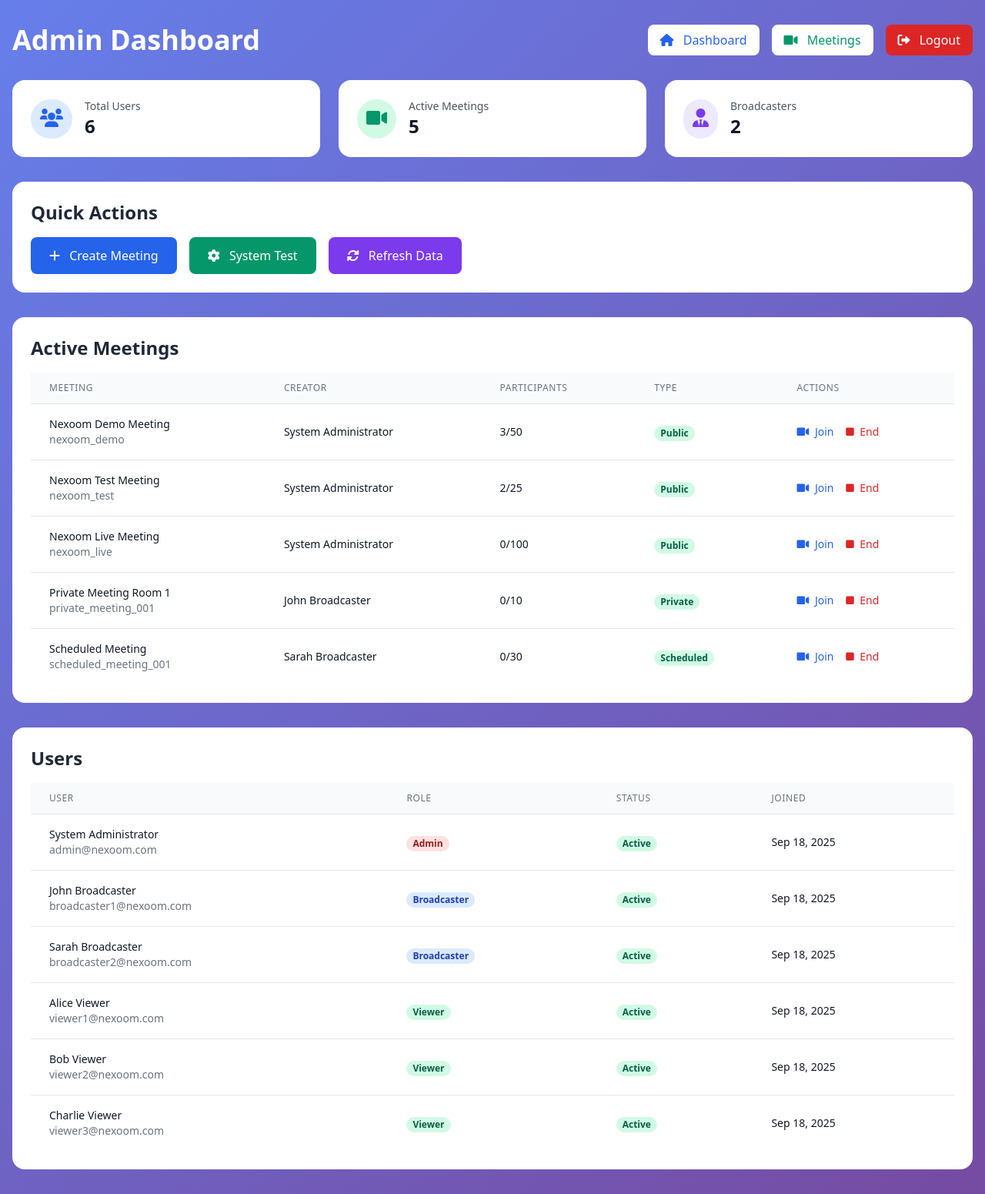
After one commit to patricks95/nexoom, a PHP site: page /admin.php in a window 1280 px wide. The commit adds this page. Shown: the whole page at 77% size. Run offline with PHP 8.4, Linux system fonts and the light colour scheme; a user stored in the database is signed in; data comes from the database, SQL or seed files in the repository.

Commit message:
changes for the admin

```diff
--- /dev/null
+++ b/admin.php
@@ -0,0 +1,222 @@
+<?php
+require_once 'includes/auth.php';
+require_once 'includes/meeting.php';
+
+// Require admin role
+requireRole(['admin']);
+
+$user = getCurrentUser();
+$meeting = new Meeting();
+
+// Get all active meetings
+$activeMeetings = $meeting->getActiveMeetings();
+
+// Get all users (simplified - in production you'd paginate this)
+$allUsers = fetchAll("SELECT id, username, email, full_name, role, is_active, created_at FROM users ORDER BY created_at DESC");
+?>
+<!DOCTYPE html>
+<html lang="en">
+<head>
+    <meta charset="UTF-8">
+    <meta name="viewport" content="width=device-width, initial-scale=1.0">
+    <title>Admin Dashboard - Nexoom</title>
+    <link href="https://cdn.jsdelivr.net/npm/tailwindcss@2.2.19/dist/tailwind.min.css" rel="stylesheet">
+    <link href="https://cdnjs.cloudflare.com/ajax/libs/font-awesome/6.0.0/css/all.min.css" rel="stylesheet">
+    <style>
+        .gradient-bg {
+            background: linear-gradient(135deg, #667eea 0%, #764ba2 100%);
+        }
+    </style>
+</head>
+<body class="gradient-bg min-h-screen">
+    <div class="container mx-auto px-4 py-8">
+        <div class="flex justify-between items-center mb-8">
+            <h1 class="text-4xl font-bold text-white">Admin Dashboard</h1>
+            <div class="flex space-x-4">
+                <a href="index.php" class="bg-white text-blue-600 px-4 py-2 rounded-lg hover:bg-gray-100 transition duration-300">
+                    <i class="fas fa-home mr-2"></i> Dashboard
+                </a>
+                <a href="meetings.php" class="bg-white text-green-600 px-4 py-2 rounded-lg hover:bg-gray-100 transition duration-300">
+                    <i class="fas fa-video mr-2"></i> Meetings
+                </a>
+                <a href="logout.php" class="bg-red-600 text-white px-4 py-2 rounded-lg hover:bg-red-700 transition duration-300">
+                    <i class="fas fa-sign-out-alt mr-2"></i> Logout
+                </a>
+            </div>
+        </div>
+
+        <!-- Stats Cards -->
+        <div class="grid grid-cols-1 md:grid-cols-3 gap-6 mb-8">
+            <div class="bg-white rounded-2xl p-6">
+                <div class="flex items-center">
+                    <div class="p-3 bg-blue-100 rounded-full">
+                        <i class="fas fa-users text-2xl text-blue-600"></i>
+                    </div>
+                    <div class="ml-4">
+                        <p class="text-sm font-medium text-gray-600">Total Users</p>
+                        <p class="text-2xl font-bold text-gray-900"><?php echo count($allUsers); ?></p>
+                    </div>
+                </div>
+            </div>
+
+            <div class="bg-white rounded-2xl p-6">
+                <div class="flex items-center">
+                    <div class="p-3 bg-green-100 rounded-full">
+                        <i class="fas fa-video text-2xl text-green-600"></i>
+                    </div>
+                    <div class="ml-4">
+                        <p class="text-sm font-medium text-gray-600">Active Meetings</p>
+                        <p class="text-2xl font-bold text-gray-900"><?php echo count($activeMeetings); ?></p>
+                    </div>
+                </div>
+            </div>
+
+            <div class="bg-white rounded-2xl p-6">
+                <div class="flex items-center">
+                    <div class="p-3 bg-purple-100 rounded-full">
+                        <i class="fas fa-user-tie text-2xl text-purple-600"></i>
+                    </div>
+                    <div class="ml-4">
+                        <p class="text-sm font-medium text-gray-600">Broadcasters</p>
+                        <p class="text-2xl font-bold text-gray-900"><?php echo count(array_filter($allUsers, function($u) { return $u['role'] === 'broadcaster'; })); ?></p>
+                    </div>
+                </div>
+            </div>
+        </div>
+
+        <!-- Quick Actions -->
+        <div class="bg-white rounded-2xl p-6 mb-8">
+            <h2 class="text-2xl font-bold text-gray-800 mb-4">Quick Actions</h2>
+            <div class="flex flex-wrap gap-4">
+                <a href="simple-meeting.php?room=admin_meeting_<?php echo uniqid(); ?>" class="bg-blue-600 hover:bg-blue-700 text-white px-6 py-3 rounded-lg transition duration-300">
+                    <i class="fas fa-plus mr-2"></i> Create Meeting
+                </a>
+                <a href="test.php" class="bg-green-600 hover:bg-green-700 text-white px-6 py-3 rounded-lg transition duration-300">
+                    <i class="fas fa-cog mr-2"></i> System Test
+                </a>
+                <button onclick="refreshData()" class="bg-purple-600 hover:bg-purple-700 text-white px-6 py-3 rounded-lg transition duration-300">
+                    <i class="fas fa-sync-alt mr-2"></i> Refresh Data
+                </button>
+            </div>
+        </div>
+
+        <!-- Active Meetings -->
+        <div class="bg-white rounded-2xl p-6 mb-8">
+            <h2 class="text-2xl font-bold text-gray-800 mb-4">Active Meetings</h2>
+            <?php if (empty($activeMeetings)): ?>
+            <p class="text-gray-600">No active meetings found.</p>
+            <?php else: ?>
+            <div class="overflow-x-auto">
+                <table class="min-w-full divide-y divide-gray-200">
+                    <thead class="bg-gray-50">
+                        <tr>
+                            <th class="px-6 py-3 text-left text-xs font-medium text-gray-500 uppercase tracking-wider">Meeting</th>
+                            <th class="px-6 py-3 text-left text-xs font-medium text-gray-500 uppercase tracking-wider">Creator</th>
+                            <th class="px-6 py-3 text-left text-xs font-medium text-gray-500 uppercase tracking-wider">Participants</th>
+                            <th class="px-6 py-3 text-left text-xs font-medium text-gray-500 uppercase tracking-wider">Type</th>
+                            <th class="px-6 py-3 text-left text-xs font-medium text-gray-500 uppercase tracking-wider">Actions</th>
+                        </tr>
+                    </thead>
+                    <tbody class="bg-white divide-y divide-gray-200">
+                        <?php foreach ($activeMeetings as $meetingData): ?>
+                        <tr>
+                            <td class="px-6 py-4 whitespace-nowrap">
+                                <div>
+                                    <div class="text-sm font-medium text-gray-900"><?php echo htmlspecialchars($meetingData['room_name']); ?></div>
+                                    <div class="text-sm text-gray-500"><?php echo htmlspecialchars($meetingData['room_id']); ?></div>
+                                </div>
+                            </td>
+                            <td class="px-6 py-4 whitespace-nowrap text-sm text-gray-900">
+                                <?php echo htmlspecialchars($meetingData['created_by_name']); ?>
+                            </td>
+                            <td class="px-6 py-4 whitespace-nowrap text-sm text-gray-900">
+                                <?php echo $meetingData['current_participants']; ?>/<?php echo $meetingData['max_participants']; ?>
+                            </td>
+                            <td class="px-6 py-4 whitespace-nowrap">
+                                <span class="px-2 inline-flex text-xs leading-5 font-semibold rounded-full bg-green-100 text-green-800">
+                                    <?php echo ucfirst($meetingData['meeting_type']); ?>
+                                </span>
+                            </td>
+                            <td class="px-6 py-4 whitespace-nowrap text-sm font-medium">
+                                <a href="simple-meeting.php?room=<?php echo urlencode($meetingData['room_id']); ?>" class="text-blue-600 hover:text-blue-900 mr-3">
+                                    <i class="fas fa-video mr-1"></i> Join
+                                </a>
+                                <button onclick="endMeeting('<?php echo $meetingData['room_id']; ?>')" class="text-red-600 hover:text-red-900">
+                                    <i class="fas fa-stop mr-1"></i> End
+                                </button>
+                            </td>
+                        </tr>
+                        <?php endforeach; ?>
+                    </tbody>
+                </table>
+            </div>
+            <?php endif; ?>
+        </div>
+
+        <!-- Users -->
+        <div class="bg-white rounded-2xl p-6">
+            <h2 class="text-2xl font-bold text-gray-800 mb-4">Users</h2>
+            <div class="overflow-x-auto">
+                <table class="min-w-full divide-y divide-gray-200">
+                    <thead class="bg-gray-50">
+                        <tr>
+                            <th class="px-6 py-3 text-left text-xs font-medium text-gray-500 uppercase tracking-wider">User</th>
+                            <th class="px-6 py-3 text-left text-xs font-medium text-gray-500 uppercase tracking-wider">Role</th>
+                            <th class="px-6 py-3 text-left text-xs font-medium text-gray-500 uppercase tracking-wider">Status</th>
+                            <th class="px-6 py-3 text-left text-xs font-medium text-gray-500 uppercase tracking-wider">Joined</th>
+                        </tr>
+                    </thead>
+                    <tbody class="bg-white divide-y divide-gray-200">
+                        <?php foreach ($allUsers as $userData): ?>
+                        <tr>
+                            <td class="px-6 py-4 whitespace-nowrap">
+                                <div>
+                                    <div class="text-sm font-medium text-gray-900"><?php echo htmlspecialchars($userData['full_name']); ?></div>
+                                    <div class="text-sm text-gray-500"><?php echo htmlspecialchars($userData['email']); ?></div>
+                                </div>
+                            </td>
+                            <td class="px-6 py-4 whitespace-nowrap">
+                                <span class="px-2 inline-flex text-xs leading-5 font-semibold rounded-full
+                                    <?php
+                                    switch($userData['role']) {
+                                        case 'admin': echo 'bg-red-100 text-red-800'; break;
+                                        case 'broadcaster': echo 'bg-blue-100 text-blue-800'; break;
+                                        case 'viewer': echo 'bg-green-100 text-green-800'; break;
+                                        default: echo 'bg-gray-100 text-gray-800';
+                                    }
+                                    ?>">
+                                    <?php echo ucfirst($userData['role']); ?>
+                                </span>
+                            </td>
+                            <td class="px-6 py-4 whitespace-nowrap">
+                                <span class="px-2 inline-flex text-xs leading-5 font-semibold rounded-full
+                                    <?php echo $userData['is_active'] ? 'bg-green-100 text-green-800' : 'bg-red-100 text-red-800'; ?>">
+                                    <?php echo $userData['is_active'] ? 'Active' : 'Inactive'; ?>
+                                </span>
+                            </td>
+                            <td class="px-6 py-4 whitespace-nowrap text-sm text-gray-900">
+                                <?php echo date('M j, Y', strtotime($userData['created_at'])); ?>
+                            </td>
+                        </tr>
+                        <?php endforeach; ?>
+                    </tbody>
+                </table>
+            </div>
+        </div>
+    </div>
+
+    <script>
+        function endMeeting(roomId) {
+            if (confirm('Are you sure you want to end this meeting? All participants will be disconnected.')) {
+                // In a real implementation, you would call an API to end the meeting
+                alert('Meeting ended. In a full implementation, this would disconnect all participants.');
+                location.reload();
+            }
+        }
+
+        function refreshData() {
+            location.reload();
+        }
+    </script>
+</body>
+</html>
--- a/includes/auth.php
+++ b/includes/auth.php
@@ -144,6 +144,8 @@ class Auth {
                 return $user_role === 'admin';
             case 'manage_meetings':
                 return in_array($user_role, ['admin', 'broadcaster']);
+            case 'admin_access':
+                return $user_role === 'admin';
             default:
                 return false;
         }
--- a/includes/meeting.php
+++ b/includes/meeting.php
@@ -73,7 +73,7 @@ class Meeting {
 
             // Check if user is already in meeting
             if ($this->isUserInMeeting($meeting['id'], $user_id)) {
-                return ['success' => false, 'message' => 'User already in meeting'];
+                return ['success' => true, 'message' => 'User already in meeting'];
             }
 
             // Check participant limit
--- a/jitsi-meeting.php
+++ b/jitsi-meeting.php
@@ -23,8 +23,8 @@ if (empty($meetingId)) {
 $meetingData = $meeting->getMeeting($meetingId);
 $isValidMeeting = $meetingData !== false;
 
-// If meeting doesn't exist, create it (for broadcasters)
-if (!$isValidMeeting && $userRole === 'broadcaster') {
+// If meeting doesn't exist, create it (for broadcasters and admins)
+if (!$isValidMeeting && ($userRole === 'broadcaster' || $userRole === 'admin')) {
     $result = $meeting->createMeeting(
         $meetingId,
         'Meeting ' . $meetingId,
```
Also changed, not shown: index.php (+9 -1 lines), meetings.php (added, +104 -0 lines), simple-meeting.php (+22 -7 lines).
